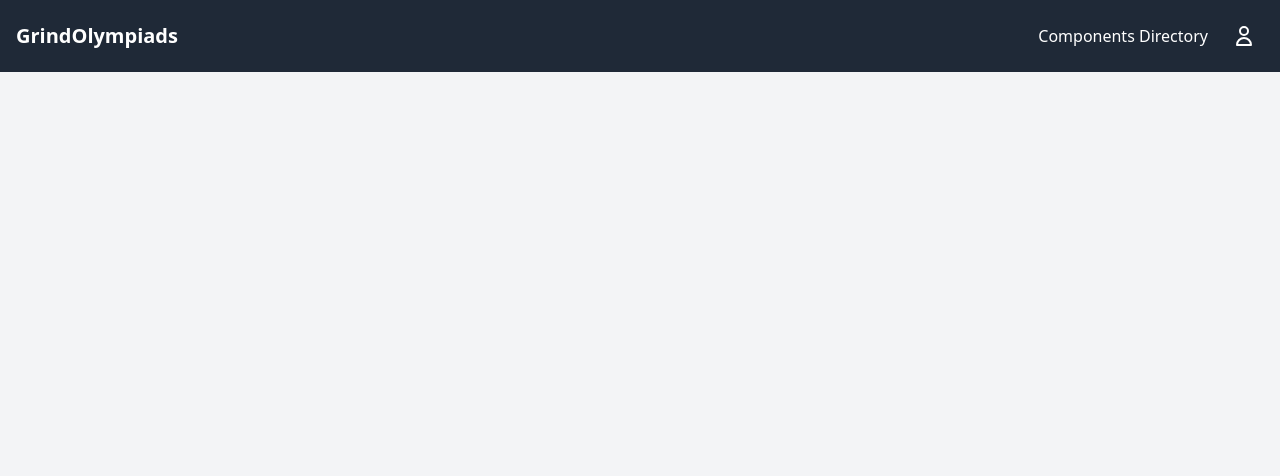
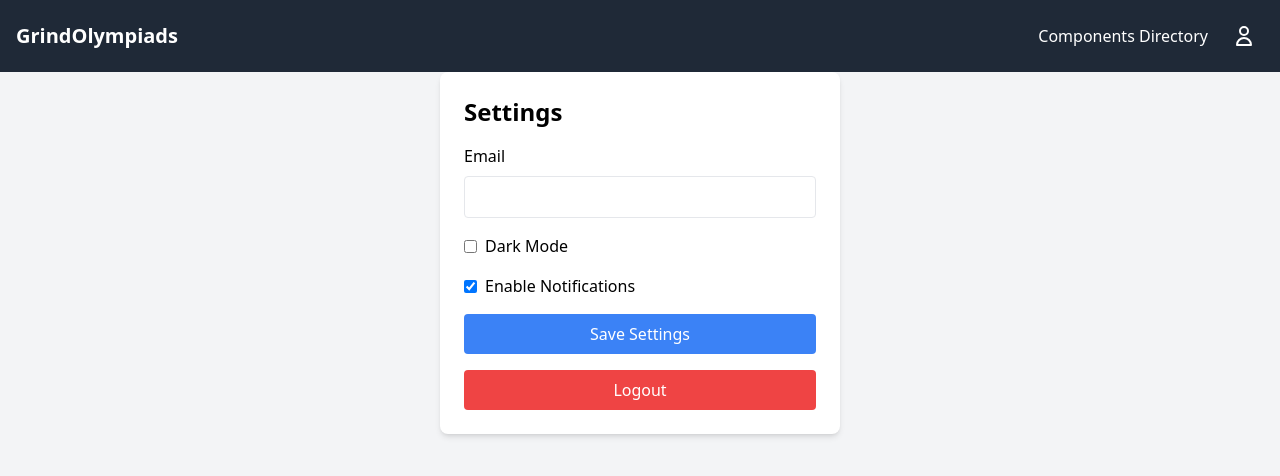
Before and after one commit to johnclyde/crazyclaudecontraptions, a React (Create React App) app in the folder helloworld/: page /labs/settings in a window 1280 px wide. Shown: the top 476 px of the page. Built offline with nearby package versions, Linux system fonts and the light colour scheme; no server answers.

Commit message:
Add Settings Component to the Component Directory. (#127)

```diff
--- a/helloworld/src/App.tsx
+++ b/helloworld/src/App.tsx
@@ -13,6 +13,7 @@ import LabsRoutes from "./LabsRoutes";
 import Header from "./components/Header";
 import NotificationBell from "./components/NotificationBell";
 import UserMenu from "./components/UserMenu";
+import Settings from "./components/Settings";
 
 const App: React.FC = () => {
   const isStaging = process.env.REACT_APP_ENVIRONMENT === "staging";
@@ -42,6 +43,7 @@ const App: React.FC = () => {
                 element={<UserResponseComponent />}
               />
               <Route path="profile" element={<UserProfile />} />
+              <Route path="settings" element={<Settings />} />
               <Route element={<ProtectedRoute adminOnly={true} />}>
                 <Route path="admin/users" element={<Users />} />
               </Route>
--- a/helloworld/src/ComponentDirectory.tsx
+++ b/helloworld/src/ComponentDirectory.tsx
@@ -1,4 +1,4 @@
-import { Link } from "react-router-dom";
+import { Link } from 'react-router-dom';
 
 const ComponentDirectory = () => {
   const components = [
@@ -37,6 +37,12 @@ const ComponentDirectory = () => {
       path: "/labs/challenges",
       description: "Display and interact with math challenges",
     },
+    // Add the new Settings component
+    {
+      name: "Settings",
+      path: "/labs/settings",
+      description: "User settings and preferences",
+    },
   ];
 
   return (
--- a/helloworld/src/LabsRoutes.tsx
+++ b/helloworld/src/LabsRoutes.tsx
@@ -7,6 +7,7 @@ import InteractiveCounter from "./components/InteractiveCounter";
 import ProblemEditorDemo from "./components/ProblemEditorDemo";
 import LoginWarningPopup from "./components/LoginWarningPopup";
 import Challenges from "./components/Challenges";
+import Settings from "./components/Settings";
 
 const LabsRoutes: React.FC = () => {
   return (
@@ -18,6 +19,7 @@ const LabsRoutes: React.FC = () => {
       <Route path="problem-editor-demo" element={<ProblemEditorDemo />} />
       <Route path="login-warning-popup" element={<LoginWarningPopup />} />
       <Route path="challenges" element={<Challenges />} />
+      <Route path="settings" element={<Settings />} />
     </Routes>
   );
 };
--- /dev/null
+++ b/helloworld/src/components/Settings.tsx
@@ -0,0 +1,82 @@
+import React, { useState } from 'react';
+import { useUserDataContext } from '../contexts/UserDataContext';
+
+const Settings: React.FC = () => {
+  const { user, logout } = useUserDataContext();
+  const [email, setEmail] = useState(user?.email || '');
+  const [darkMode, setDarkMode] = useState(false);
+  const [notifications, setNotifications] = useState(true);
+  const [saveAlert, setSaveAlert] = useState(false);
+
+  const handleEmailChange = (e: React.ChangeEvent<HTMLInputElement>) => {
+    setEmail(e.target.value);
+  };
+
+  const handleDarkModeToggle = () => {
+    setDarkMode(!darkMode);
+  };
+
+  const handleNotificationsToggle = () => {
+    setNotifications(!notifications);
+  };
+
+  const handleSave = (e: React.FormEvent) => {
+    e.preventDefault();
+    console.log('Saving settings:', { email, darkMode, notifications });
+    setSaveAlert(true);
+    setTimeout(() => setSaveAlert(false), 3000);
+  };
+
+  return (
+    <div className="w-[400px] mx-auto p-6 bg-white rounded-lg shadow-md">
+      <h2 className="text-2xl font-bold mb-4">Settings</h2>
+      <form onSubmit={handleSave}>
+        <div className="mb-4">
+          <label htmlFor="email" className="block mb-2">Email</label>
+          <input
+            type="email"
+            id="email"
+            value={email}
+            onChange={handleEmailChange}
+            className="w-full px-3 py-2 border rounded"
+          />
+        </div>
+        <div className="mb-4">
+          <label className="flex items-center">
+            <input
+              type="checkbox"
+              checked={darkMode}
+              onChange={handleDarkModeToggle}
+              className="mr-2"
+            />
+            Dark Mode
+          </label>
+        </div>
+        <div className="mb-4">
+          <label className="flex items-center">
+            <input
+              type="checkbox"
+              checked={notifications}
+              onChange={handleNotificationsToggle}
+              className="mr-2"
+            />
+            Enable Notifications
+          </label>
+        </div>
+        <button type="submit" className="w-full bg-blue-500 text-white px-4 py-2 rounded">
+          Save Settings
+        </button>
+      </form>
+      <button onClick={logout} className="w-full mt-4 bg-red-500 text-white px-4 py-2 rounded">
+        Logout
+      </button>
+      {saveAlert && (
+        <div className="mt-4 p-2 bg-green-100 text-green-700 rounded">
+          Settings saved successfully!
+        </div>
+      )}
+    </div>
+  );
+};
+
+export default Settings;
```
